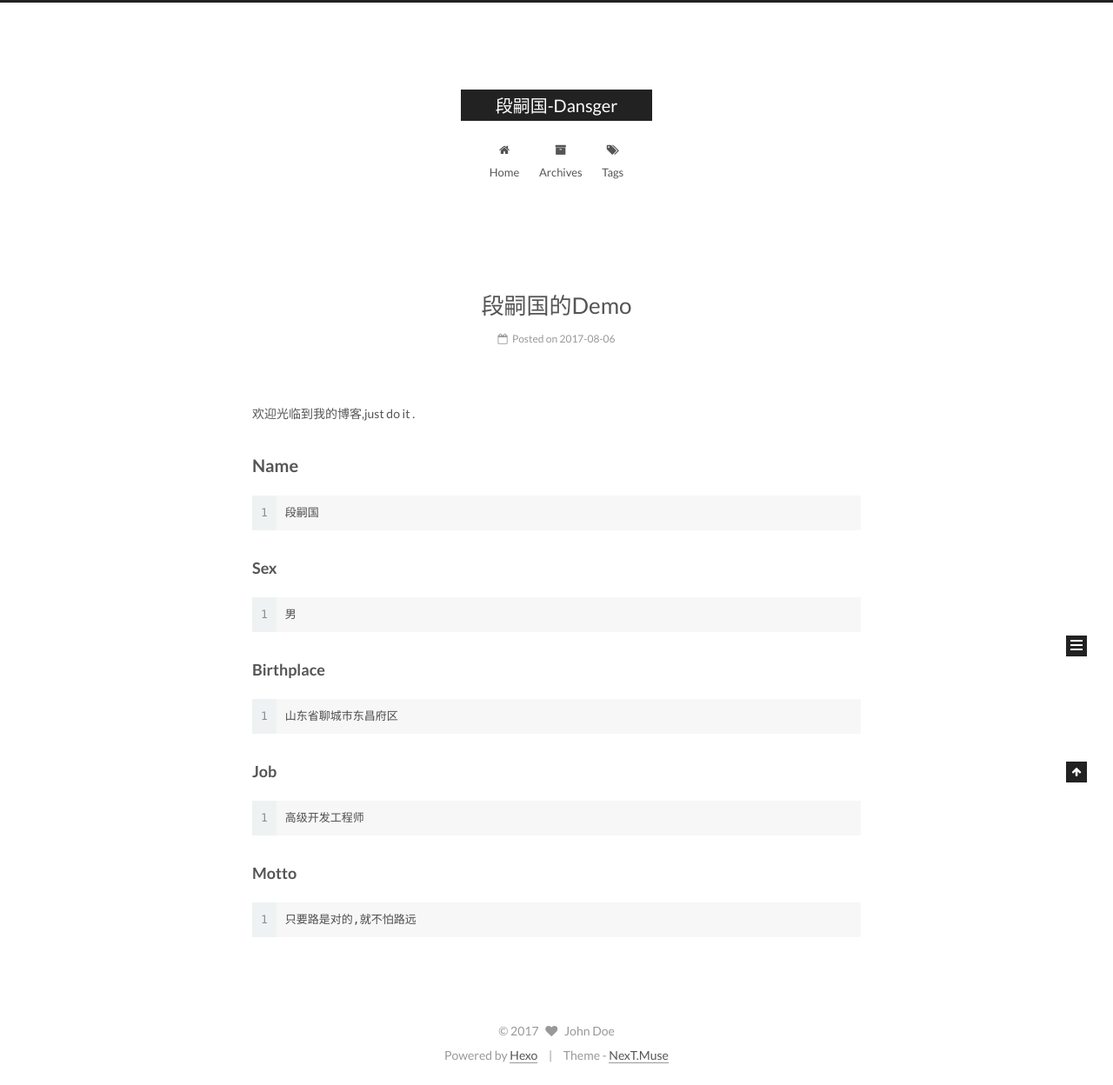
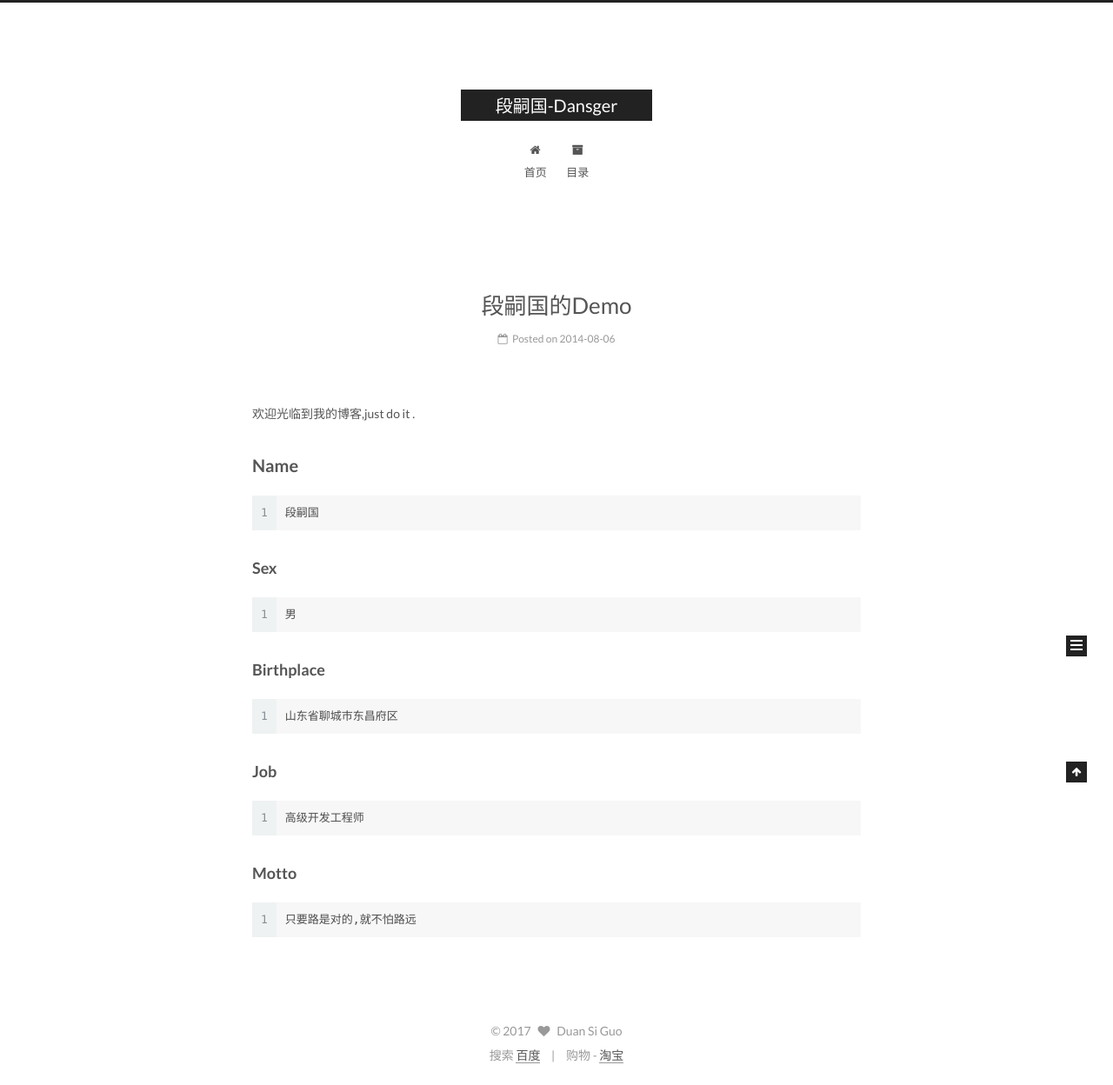
Before and after one commit to duansiguo/blog, a plain HTML site: page index.html in a window 1280 px wide. Shown: the whole page at 87% size. Drawn offline with Linux system fonts and the light colour scheme.

Commit message:
Site updated: 2017-08-06 19:43:52

```diff
--- a/index.html
+++ b/index.html
@@ -202,7 +202,7 @@
 
               <i class="menu-item-icon fa fa-fw fa-home"></i> <br />
 
-            Home
+            首页
           </a>
         </li>
 
@@ -212,20 +212,9 @@
 
               <i class="menu-item-icon fa fa-fw fa-archive"></i> <br />
 
-            Archives
+            目录
           </a>
         </li>
-
-
-        <li class="menu-item menu-item-tags">
-          <a href="/tags/" rel="section">
-
-              <i class="menu-item-icon fa fa-fw fa-tags"></i> <br />
-
-            Tags
-          </a>
-        </li>
-
 
 
     </ul>
@@ -290,8 +279,8 @@
 
                 <span class="post-meta-item-text">Posted on</span>
 
-              <time title="Post created" itemprop="dateCreated datePublished" datetime="2017-08-06T01:04:03+08:00">
-                2017-08-06
+              <time title="Post created" itemprop="dateCreated datePublished" datetime="2014-08-06T01:04:03+08:00">
+                2014-08-06
               </time>
 
 
@@ -405,9 +394,9 @@
       <section class="site-overview sidebar-panel sidebar-panel-active">
         <div class="site-author motion-element" itemprop="author" itemscope itemtype="http://schema.org/Person">
           <img class="site-author-image" itemprop="image"
-               src="/images/avatar.gif"
+               src="/images/avatar.jpg"
                alt="John Doe" />
-          <p class="site-author-name" itemprop="name">John Doe</p>
+          <p class="site-author-name" itemprop="name">段嗣国</p>
 
               <p class="site-description motion-element" itemprop="description"></p>
 
@@ -417,8 +406,8 @@
 
             <div class="site-state-item site-state-posts">
               <a href="/archives/">
-                <span class="site-state-item-count">1</span>
-                <span class="site-state-item-name">posts</span>
+                <span class="site-state-item-count">Duan Si Guo</span>
+                <span class="site-state-item-name">高级开发工程师</span>
               </a>
             </div>
 
@@ -467,18 +456,18 @@
   <span class="with-love">
     <i class="fa fa-heart"></i>
   </span>
-  <span class="author" itemprop="copyrightHolder">John Doe</span>
+  <span class="author" itemprop="copyrightHolder">Duan Si Guo</span>
 </div>
 
 
 <div class="powered-by">
-  Powered by <a class="theme-link" href="https://hexo.io">Hexo</a>
+  搜索 <a class="theme-link" href="https://baidu.com">百度</a>
 </div>
 
 <div class="theme-info">
-  Theme -
-  <a class="theme-link" href="https://github.com/iissnan/hexo-theme-next">
-    NexT.Muse
+  购物 -
+  <a class="theme-link" href="https://taobao.com">
+    淘宝
   </a>
 </div>
 
```
